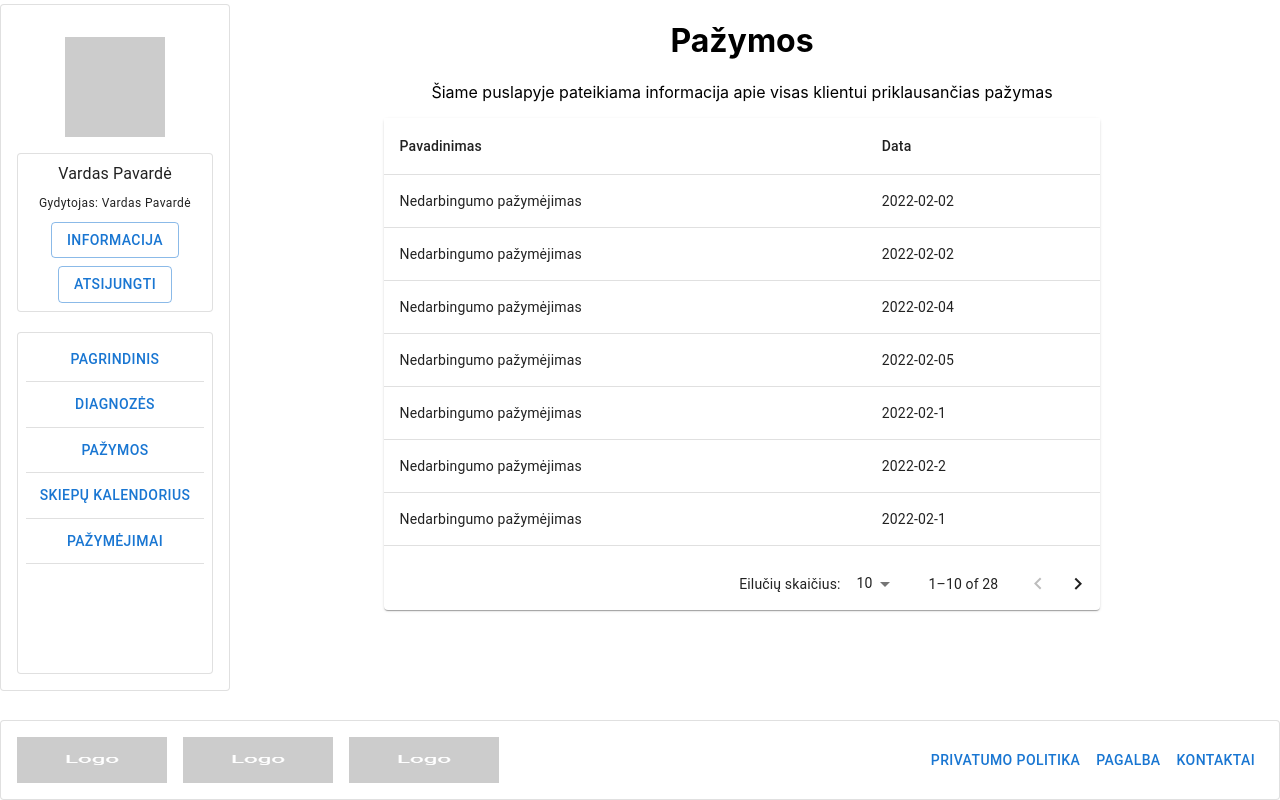
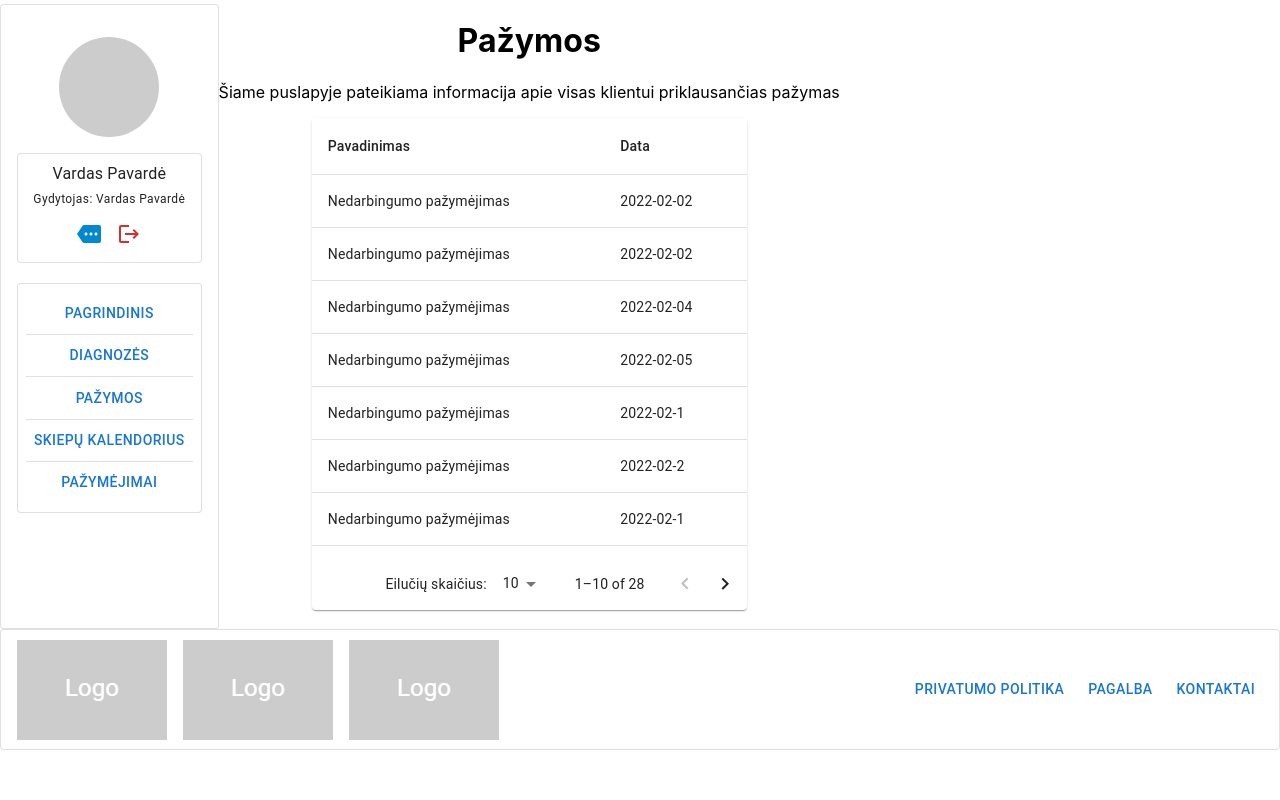
Before and after one commit to Cheezco/Max, a Next.js app: page /certificatePage in a window 1280 px wide. Built offline with nearby package versions, Linux system fonts and the light colour scheme.

Commit message:
Pataisymai

```diff
--- a/components/layout/main/footer.js
+++ b/components/layout/main/footer.js
@@ -1,30 +1,43 @@
 import { Box, Button, Paper, Typography } from "@mui/material";
 import styles from "../../../styles/layout/main/footer.module.css";
 import Image from "next/image";
+import { useRouter } from "next/router";
 
 export default function Footer() {
   return (
     <Paper variant='outlined' className={styles.container}>
-      <Box gap={2} className={styles.logoContainer}>
-        <Logo src='/images/default/logoPlaceholder.png' />
-        <Logo src='/images/default/logoPlaceholder.png' />
-        <Logo src='/images/default/logoPlaceholder.png' />
+      <Box className={styles.logoContainer}>
+        <Logo src='/images/default/logoPlaceholder.png' alt='logo1' />
+        <Logo src='/images/default/logoPlaceholder.png' alt='logo2' />
+        <Logo src='/images/default/logoPlaceholder.png' alt='logo3' />
       </Box>
       <Box className={styles.buttonContainer}>
-        <Button>
-          <Typography variant='button'>Privatumo politika</Typography>
-        </Button>
-        <Button>
-          <Typography variant='button'>Pagalba</Typography>
-        </Button>
-        <Button>
-          <Typography variant='button'>Kontaktai</Typography>
-        </Button>
+        <NavigationButton href='/' text='Privatumo politika' />
+        <NavigationButton href='/' text='Pagalba' />
+        <NavigationButton href='/' text='Kontaktai' />
       </Box>
     </Paper>
   );
 }
 
-function Logo({ src }) {
-  return <Image src={src} quality={100} width={150} height={100} alt='' />;
+function Logo({ src, alt }) {
+  if (typeof alt === "undefined") {
+    alt = "";
+  }
+
+  return <Image src={src} quality={100} width={150} height={100} alt={alt} />;
 }
+
+function NavigationButton({ href, text }) {
+  const router = useRouter();
+
+  const handleClick = () => {
+    router.push(href);
+  };
+
+  return (
+    <Button onClick={handleClick}>
+      <Typography variant='button'>{text}</Typography>
+    </Button>
+  );
+}
--- a/components/layout/main/sidebar.js
+++ b/components/layout/main/sidebar.js
@@ -1,95 +1,97 @@
-import { Box, Button, Divider, Paper, Typography } from "@mui/material";
+import {
+  Box,
+  Button,
+  Divider,
+  IconButton,
+  Paper,
+  Typography,
+} from "@mui/material";
 import styles from "../../../styles/layout/main/sidebar.module.css";
 import Image from "next/image";
 import { useRouter } from "next/router";
+import { Logout, More } from "@mui/icons-material";
 
 export default function Sidebar() {
-  const router = useRouter();
-
-  const handleLinkClick = (href) => {
-    router.push(href);
-  };
-
   return (
     <Box className={styles.outerContainer}>
-      <Paper variant="outlined" className={styles.container}>
-        <Box className={styles.imageContainer}>
-          <Image
-            src="/images/default/avatarPlaceholder.png"
-            quality={100}
-            width={100}
-            height={100}
-            alt="avatar"
-          />
-        </Box>
+      <Paper variant='outlined' className={styles.container}>
+        <Avatar />
         <UserInformation />
         <br />
-        <Links handleLinkClick={handleLinkClick} />
+        <Links />
       </Paper>
+    </Box>
+  );
+}
+
+function Avatar() {
+  return (
+    <Box className={styles.imageContainer}>
+      <Image
+        src='/images/default/avatarPlaceholder.png'
+        quality={100}
+        width={100}
+        height={100}
+        alt='avatar'
+        className={styles.avatar}
+      />
     </Box>
   );
 }
 
 function UserInformation() {
   return (
-    <Paper variant="outlined">
-      <Box gap={1} className={styles.userInformation}>
+    <Paper variant='outlined'>
+      <Box className={styles.userInformation}>
         <Typography>Vardas Pavardė</Typography>
-        <Typography variant="caption">Gydytojas: Vardas Pavardė</Typography>
-        <Button variant="outlined">
-          <Typography variant="button">Informacija</Typography>
+        <Typography variant='caption'>Gydytojas: Vardas Pavardė</Typography>
+        {/* <Button variant='outlined'>
+          <Typography variant='button'>Informacija</Typography>
         </Button>
-        <Button variant="outlined">
-          <Typography variant="button">Atsijungti</Typography>
-        </Button>
+        <Button variant='outlined'>
+          <Typography variant='button'>Atsijungti</Typography>
+        </Button> */}
+        <Box>
+          <IconButton>
+            <More color='info' />
+          </IconButton>
+          <IconButton>
+            <Logout color='error' />
+          </IconButton>
+        </Box>
       </Box>
     </Paper>
   );
 }
 
-function Links({ handleLinkClick }) {
+function Links() {
   return (
-    <Paper variant="outlined" className={styles.linkContainer}>
-      <Box gap={0.5} className={styles.linkInnerContainer}>
-        <CustomLink
-          handleLinkClick={handleLinkClick}
-          href="/"
-          text="Pagrindinis"
-        />
+    <Paper variant='outlined' className={styles.linkContainer}>
+      <Box className={styles.linkInnerContainer}>
+        <CustomLink href='/' text='Pagrindinis' />
         <Divider />
-        <CustomLink
-          handleLinkClick={handleLinkClick}
-          href="/"
-          text="Diagnozės"
-        />
+        <CustomLink href='/' text='Diagnozės' />
         <Divider />
-        <CustomLink
-          handleLinkClick={handleLinkClick}
-          href="/certificatePage"
-          text="Pažymos"
-        />
+        <CustomLink href='/certificatePage' text='Pažymos' />
         <Divider />
-        <CustomLink
-          handleLinkClick={handleLinkClick}
-          href="/"
-          text="Skiepų kalendorius"
-        />
+        <CustomLink href='/' text='Skiepų kalendorius' />
         <Divider />
-        <CustomLink
-          handleLinkClick={handleLinkClick}
-          href="/"
-          text="Pažymėjimai"
-        />
-        <Divider />
+        <CustomLink href='/' text='Pažymėjimai' />
       </Box>
     </Paper>
   );
 }
 
-function CustomLink({ handleLinkClick, href, text }) {
+function CustomLink({ href, text }) {
+  const router = useRouter();
+
+  const handleClick = () => {
+    router.push(href);
+  };
+
   return (
-    <Button onClick={() => handleLinkClick(href)}>
-      <Typography variant="button">{text}</Typography>
+    <Button onClick={handleClick}>
+      <Typography variant='button'>{text}</Typography>
     </Button>
   );
 }
--- a/styles/layout/main/footer.module.css
+++ b/styles/layout/main/footer.module.css
@@ -4,12 +4,13 @@
   display: flex;
   flex-flow: row;
   justify-content: space-between;
-  padding: 1em;
+  padding: 0.6em 1em 0.6em 1em;
 }
 
 .logoContainer {
   display: flex;
   flex-flow: row;
+  gap: 1em;
 }
 
 .buttonContainer {
@@ -17,4 +18,5 @@
   justify-content: center;
   align-items: center;
   flex-flow: row;
+  gap: 0.5em;
 }
--- a/styles/layout/main/layout.module.css
+++ b/styles/layout/main/layout.module.css
@@ -1,30 +1,48 @@
+@value sidebar-min-width: 210px;
+@value sidebar-max-width: 230px;
+@value footer-min-height: 70px;
+@value footer-max-height: 75px;
+@value inner-container-height: 90%;
+@value main-content-container-width: 80%;
+
 .container {
   display: flex;
   flex-flow: column;
   width: 100vw;
   height: 100vh;
+  overflow: hidden;
 }
 
 .innerContainer {
   display: flex;
   flex-flow: row;
   width: 100%;
-  height: 90%;
+  height: inner-container-height;
+  min-height: calc(100% - footer-max-height);
+  max-height: calc(100% - footer-min-height);
 }
 
 .mainContentContainer {
-  width: 80%;
+  width: main-content-container-width;
+  min-width: calc(100% - sidebar-max-width);
+  max-width: calc(100% - sidebar-min-width);
   height: 100%;
+  overflow-x: hidden;
+  overflow-y: auto;
+  word-break: break-all;
 }
 
 .sidebarContainer {
-  width: 20%;
+  width: calc(100% - main-content-container-width);
   height: 100%;
-  min-width: 125px;
-  max-width: 230px;
+  min-width: sidebar-min-width;
+  max-width: sidebar-max-width;
 }
 
 .footerContainer {
   width: 100%;
-  height: 10%;
+  height: calc(100% - inner-container-height);
+  max-height: footer-max-height;
+  min-height: footer-min-height;
+  z-index: 1;
 }
--- a/styles/layout/main/sidebar.module.css
+++ b/styles/layout/main/sidebar.module.css
@@ -1,6 +1,7 @@
 .container {
   width: 100%;
   height: 96%;
+  min-height: 625px;
   display: flex;
   padding: 1em;
   flex-flow: column;
@@ -25,11 +26,12 @@
   flex-flow: column;
   align-items: center;
   justify-content: center;
+  gap: 0.25em;
 }
 
 .linkContainer {
   width: 100%;
-  height: 100%;
+  padding: 0.2em 0em 0.2em 0em;
 }
 
 .linkInnerContainer {
@@ -37,4 +39,9 @@
   flex-flow: column;
   justify-content: flex-start;
   padding: 0.5em;
+  gap: 0.15em;
 }
+
+.avatar {
+  border-radius: 100%;
+}
```
